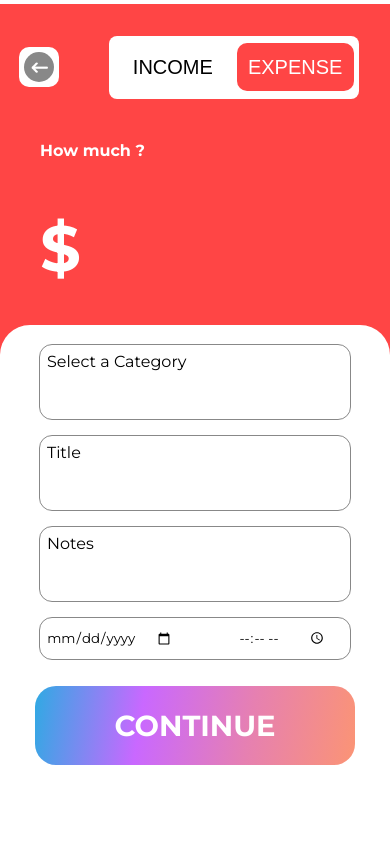
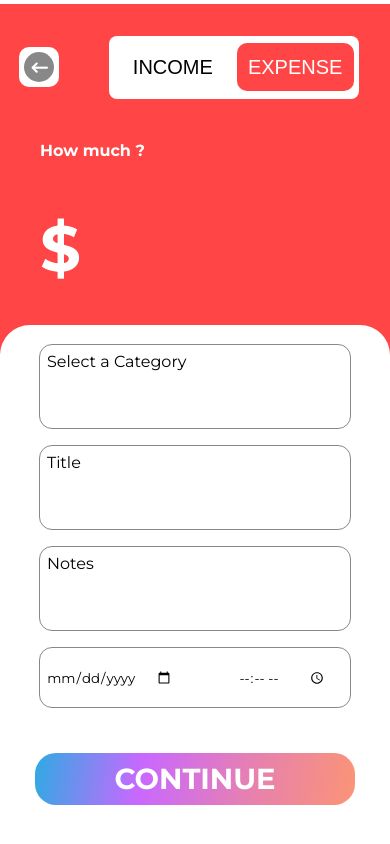
Before and after one commit to priyanshpatel18/ExpenShare-Web, a React (Vite) app: page /Groups in a window 390 px wide. Shown: the part 1262-2106 px from the top of the page. Built offline with nearby package versions, Linux system fonts and the light colour scheme.

Commit message:
feat/cat

```diff
--- a/src/index.css
+++ b/src/index.css
@@ -1421,7 +1421,7 @@ body {
     border-top-left-radius: 30px;
     border-top-right-radius: 30px;
     top: 38%;
-    overflow: auto;
+    overflow: hidden;
   }
   .tsp-up {
     width: 100%;
@@ -1465,7 +1465,7 @@ body {
   /*addtransaction*/
   .ttp-details {
     width: 100%;
-    height: 67%;
+    height: 75%;
     position: relative;
     display: grid;
 
@@ -1497,7 +1497,7 @@ body {
   }
   .ttp-details .ttp-time-container {
     width: 80%;
-    height: 65%;
+    height: 80%;
     border: 1px solid #888888;
     border-radius: 13px;
 
@@ -1507,7 +1507,7 @@ body {
   }
   .ttp-btn {
     width: 100%;
-    height: 20%;
+    height: 25%;
     display: flex;
     justify-content: center;
     align-items: center;
@@ -1515,7 +1515,7 @@ body {
   }
   .ttp-btn button {
     width: 82%;
-    height: 100%;
+    height: 50%;
     background: linear-gradient(
       99.2deg,
       #2faae3,
```
